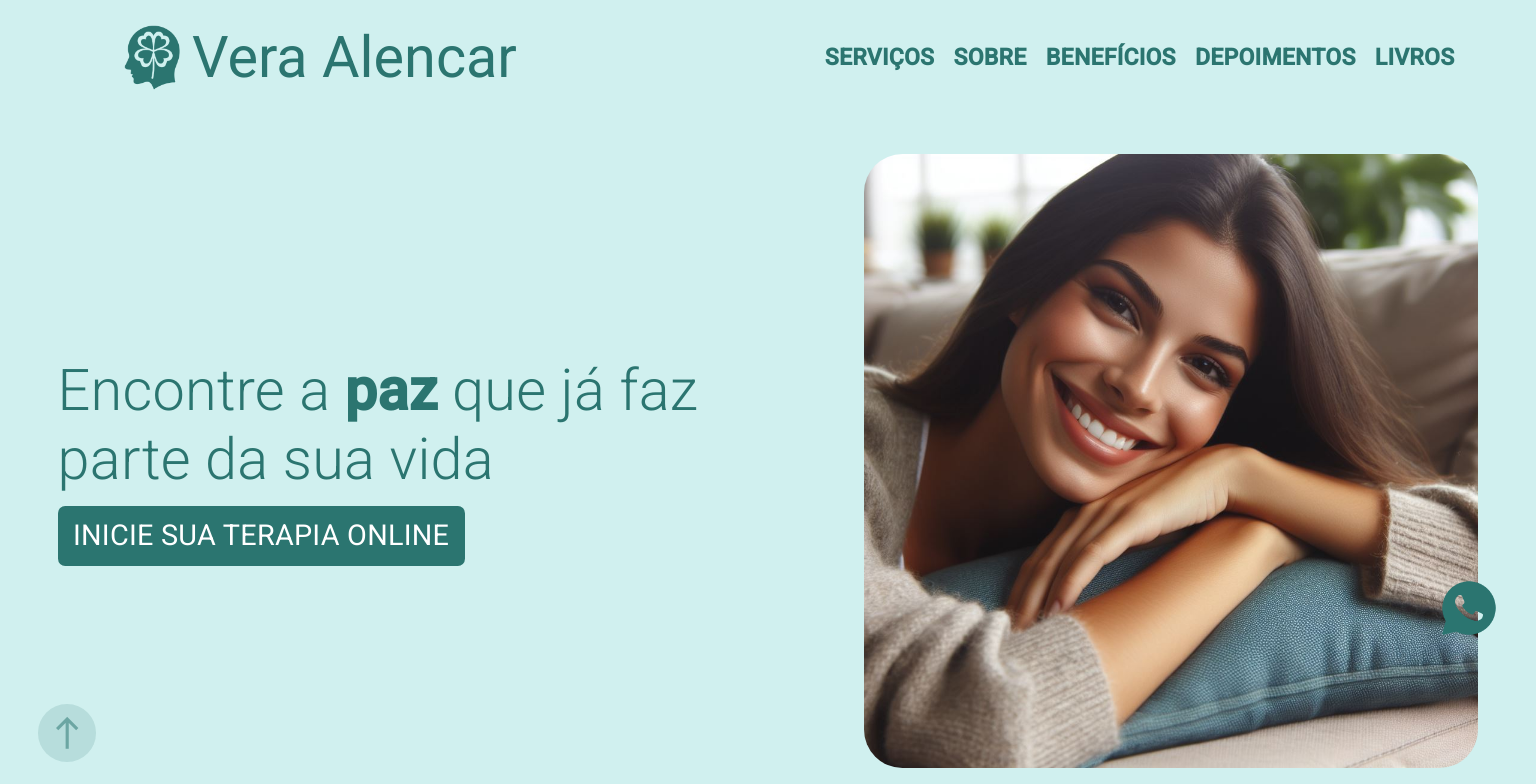
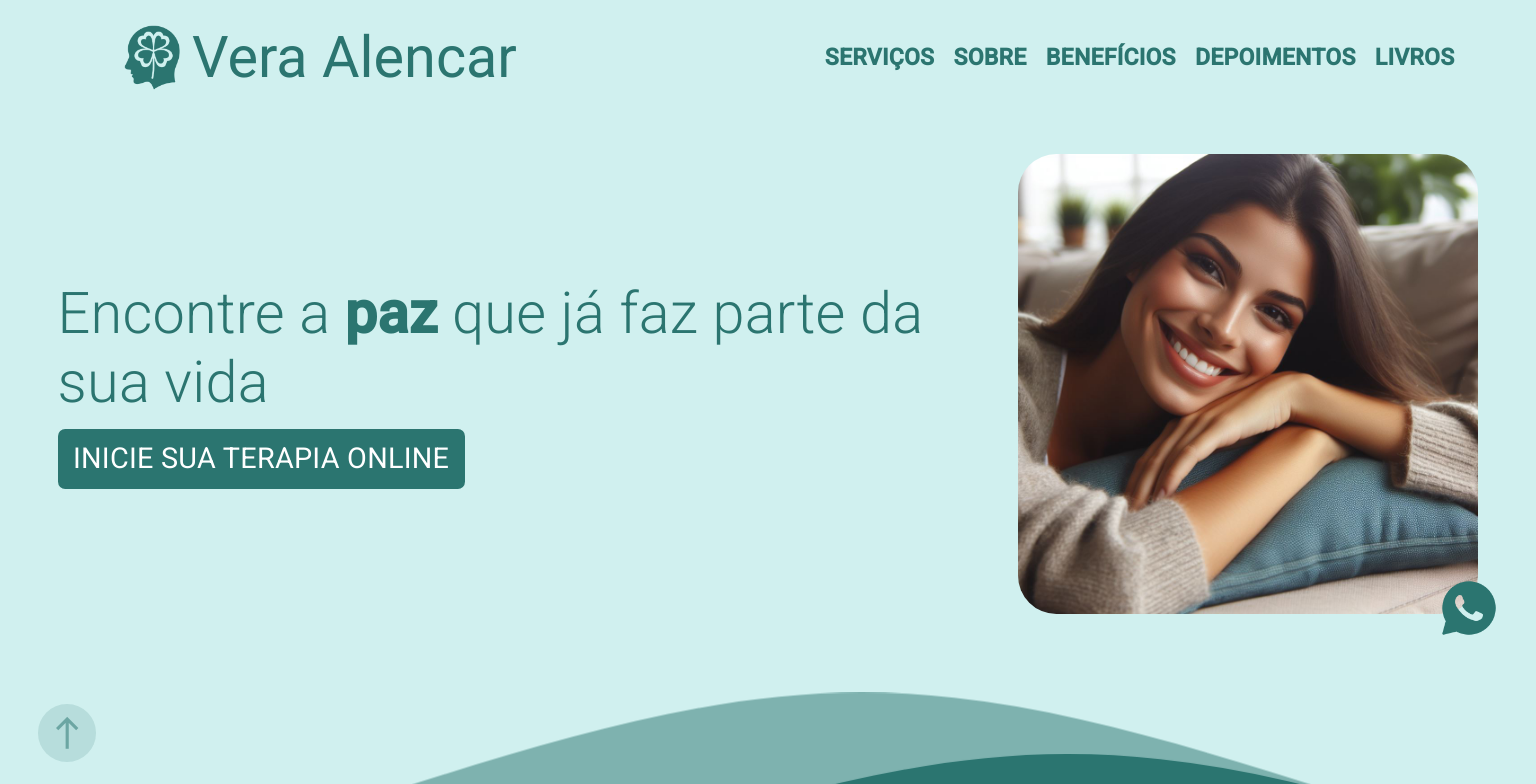
Before and after one commit to gabrielsoarespebr/vera-alencar-psicologia, an Angular app: page /home in a window 1536 px wide. Shown: the top 784 px of the page. Built offline with nearby package versions, Linux system fonts and the light colour scheme; a web font is replaced by a local one.

Commit message:
style: Responsive Design - Presentation image size on extra extra large (xxl) screens

```diff
--- a/src/app/components/presentation/presentation.component.css
+++ b/src/app/components/presentation/presentation.component.css
@@ -17,6 +17,12 @@ img {
   }
 }
 
+@media (min-width: 1400px){
+  img{
+    width: 30vw;
+  }
+}
+
 a{
   transition: 0.3s ease-in-out;
 
```
